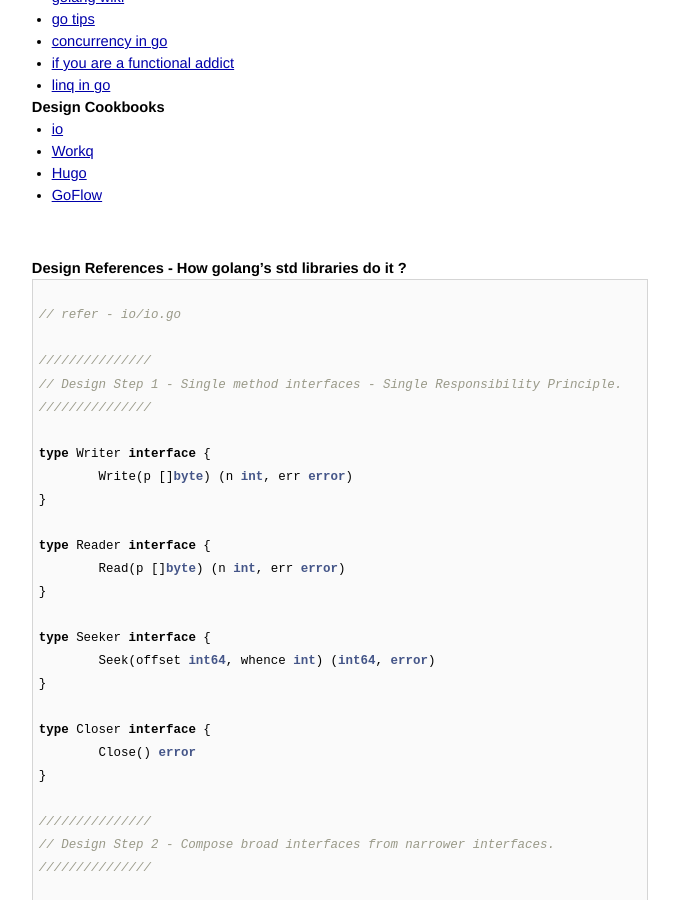
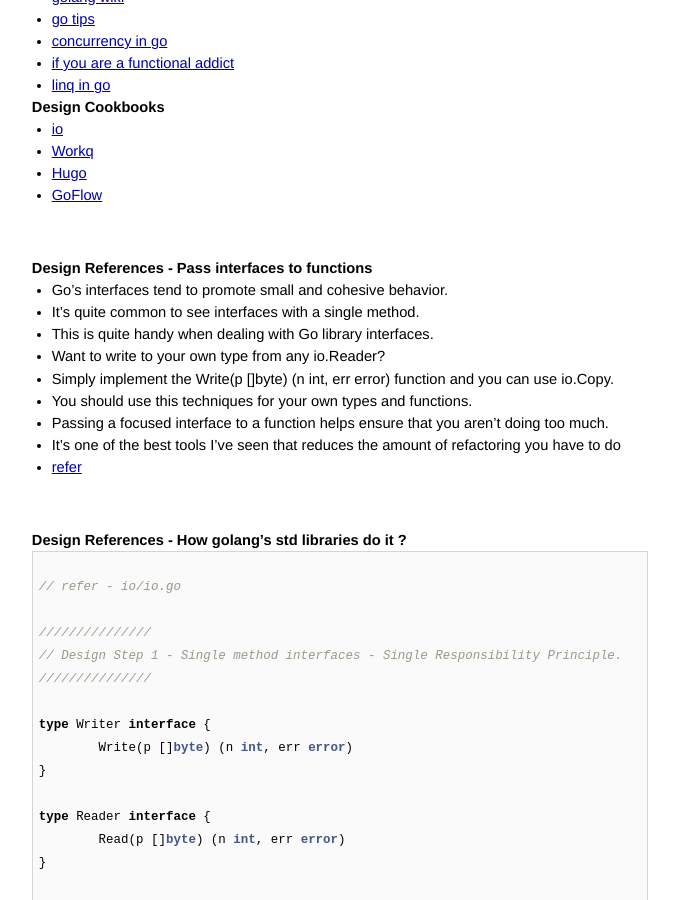
Before and after one commit to AmitKumarDas/amitkumardas.github.io, a Jekyll site: the page built from _posts/2016-07-14-my-golang-refresher.md, in a window 1280 px wide and 900 px high, scrolled down 431 px. Shown: the whole window, without its empty margins (300-979 px from the left). Built offline with Jekyll 4.4.1, drawn with Linux system fonts in a browser that asks for light colours.

Commit message:
Update 2016-07-14-my-golang-refresher.md

```diff
--- a/_posts/2016-07-14-my-golang-refresher.md
+++ b/_posts/2016-07-14-my-golang-refresher.md
@@ -35,6 +35,20 @@ no arguments and returns no value.
 - [Workq](https://github.com/iamduo/workq)
 - [Hugo](https://github.com/spf13/hugo)
 - [GoFlow](https://github.com/trustmaster/goflow)
+
+<br />
+
+### Design References - Pass interfaces to functions
+
+- Go's interfaces tend to promote small and cohesive behavior.
+- It's quite common to see interfaces with a single method.
+- This is quite handy when dealing with Go library interfaces.
+- Want to write to your own type from any io.Reader?
+- Simply implement the Write(p []byte) (n int, err error) function and you can use io.Copy.
+- You should use this techniques for your own types and functions.
+- Passing a focused interface to a function helps ensure that you aren't doing too much.
+- It's one of the best tools I've seen that reduces the amount of refactoring you have to do
+- [refer](http://openmymind.net/Things-I-Wish-Someone-Had-Told-Me-About-Go/)
 
 <br />
 
```
